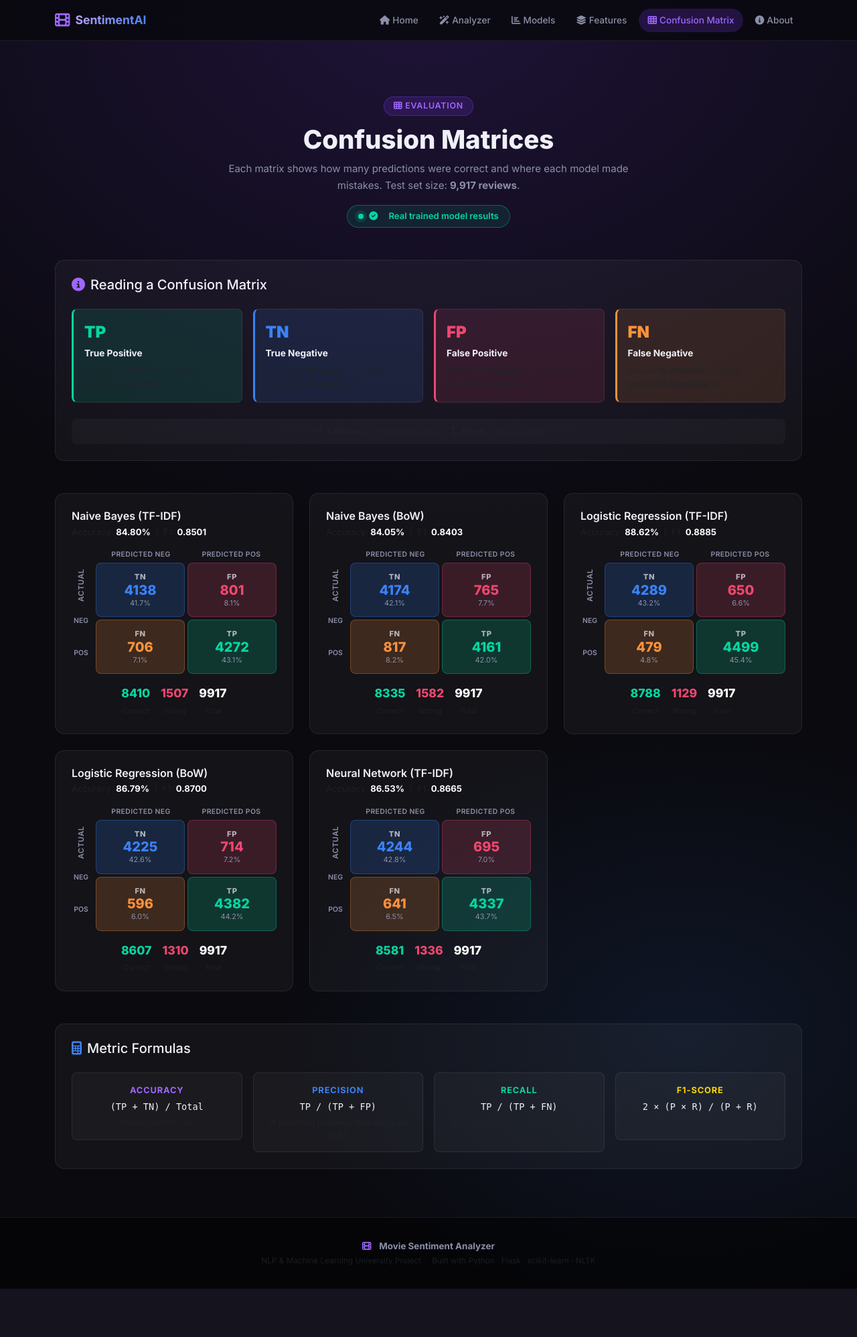
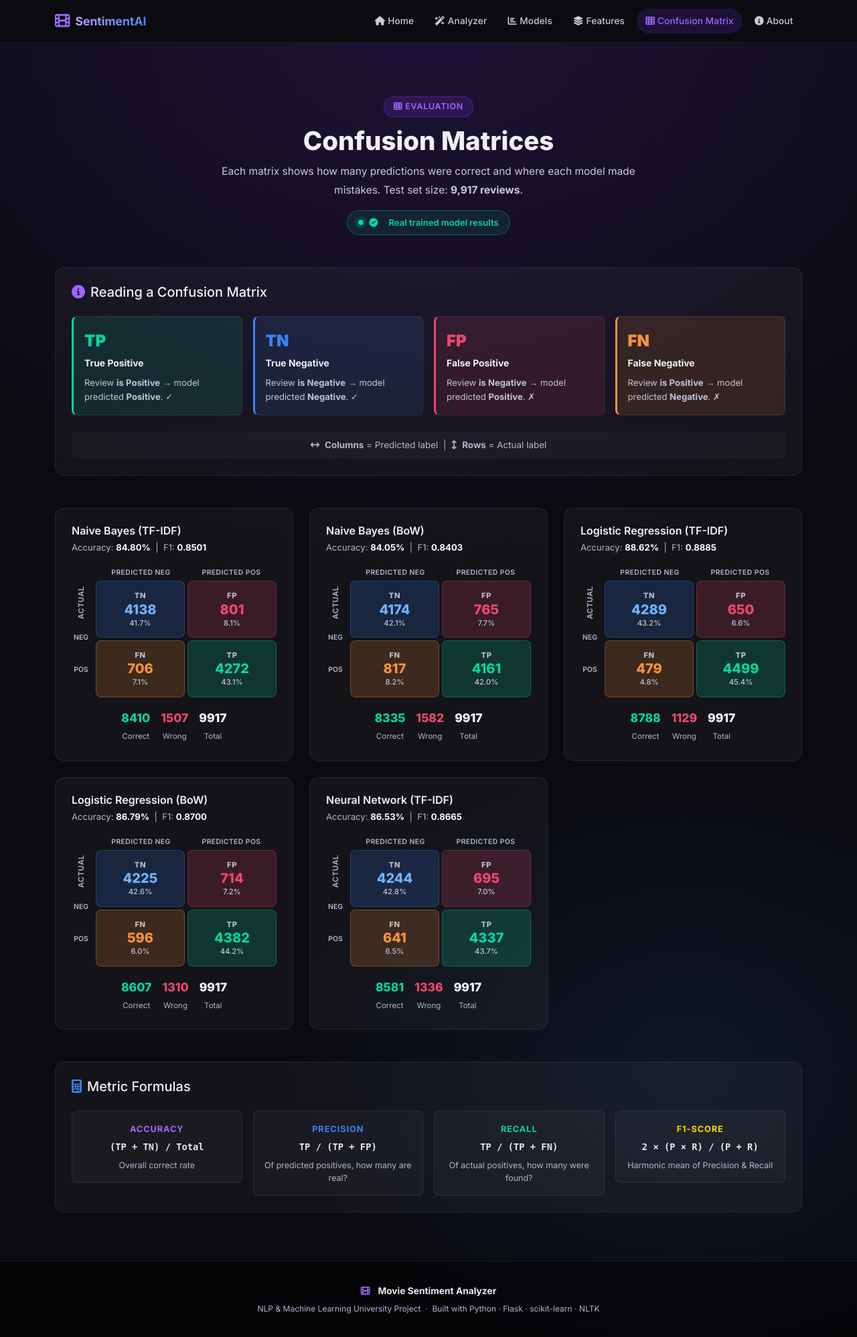
Before and after one commit to alquraifah/movie-sentiment-analyzer, a Flask app: page /confusion-matrix in a window 1280 px wide. Shown: the whole page at 67% size. Before the commit the page ends 1924 px from the top, so only its background shows below. Run offline with Flask 3, Linux system fonts and the light colour scheme; parts of the project's set-up code (start-up, migrations or seed data) failed here and were passed over.

Commit message:
Improve text contrast and readability across all pages

```diff
--- a/static/css/style.css
+++ b/static/css/style.css
@@ -18,10 +18,15 @@
   --negative:      #ef476f;
   --orange:        #fb923c;
 
+  /* Base text: near-white for maximum readability */
   --text:          #f0f0f8;
-  --text-muted:    #8b8fa8;
+  /* Secondary text: was #8b8fa8 (too dark) — now #b8bcd4 */
+  --text-muted:    #b8bcd4;
+  /* Tertiary text for true hints / labels */
+  --text-faint:    #8b8fa8;
+
   --border:        rgba(255, 255, 255, 0.08);
-  --border-bright: rgba(255, 255, 255, 0.14);
+  --border-bright: rgba(255, 255, 255, 0.16);
 
   --transition:    0.25s ease;
   --radius:        14px;
@@ -41,11 +46,21 @@ body {
   color: var(--text);
   font-family: "Inter", system-ui, sans-serif;
   font-size: 15px;
+  line-height: 1.65;
   min-height: 100vh;
 }
 
+/* Override Bootstrap's .text-muted (#6c757d is far too dark on dark cards) */
+.text-muted { color: #b0b6cc !important; }
+
 a { color: var(--purple-light); text-decoration: none; }
 a:hover { color: #c4a3ff; }
+
+/* ── Global paragraph / description defaults ───────────────────────────────── */
+p {
+  color: #d1d5e8;
+  line-height: 1.75;
+}
 
 /* ── Typography helpers ────────────────────────────────────────────────────── */
 .gradient-text {
@@ -63,7 +78,7 @@ a:hover { color: #c4a3ff; }
 
 /* ── Navbar ────────────────────────────────────────────────────────────────── */
 .navbar {
-  background: rgba(10, 10, 15, 0.88) !important;
+  background: rgba(10, 10, 15, 0.92) !important;
   backdrop-filter: blur(18px);
   -webkit-backdrop-filter: blur(18px);
   border-bottom: 1px solid var(--border);
@@ -81,20 +96,18 @@ a:hover { color: #c4a3ff; }
   background-clip: text;
 }
 
+/* Navbar links — brighter default so they're clearly readable */
 .nav-link {
-  color: var(--text-muted) !important;
+  color: #c8ccd8 !important;
   font-size: .85rem;
   font-weight: 500;
   padding: .45rem .85rem !important;
   border-radius: 999px;
   transition: var(--transition);
+  letter-spacing: .01em;
 }
-.nav-link:hover,
-.nav-link.active {
-  color: #fff !important;
-  background: rgba(124,58,237,.22);
-}
-.nav-link.active { color: var(--purple-light) !important; }
+.nav-link:hover { color: #fff !important; background: rgba(124,58,237,.22); }
+.nav-link.active { color: var(--purple-light) !important; background: rgba(124,58,237,.18); }
 
 /* ── Main content offset for fixed navbar ──────────────────────────────────── */
 .main-content { padding-top: 72px; }
@@ -116,8 +129,21 @@ a:hover { color: #c4a3ff; }
   margin-bottom: .75rem;
   text-transform: uppercase;
 }
-.section-title { font-size: clamp(1.6rem, 4vw, 2.4rem); font-weight: 800; margin-bottom: .5rem; }
-.section-sub   { color: var(--text-muted); max-width: 620px; margin: 0 auto; line-height: 1.7; }
+.section-title {
+  font-size: clamp(1.6rem, 4vw, 2.4rem);
+  font-weight: 800;
+  color: #f0f0f8;
+  margin-bottom: .6rem;
+}
+/* Section subtitles — clearly readable secondary text */
+.section-sub {
+  color: #c8ccd8;
+  font-size: .97rem;
+  font-weight: 400;
+  max-width: 620px;
+  margin: 0 auto;
+  line-height: 1.8;
+}
 
 /* ── Hero ──────────────────────────────────────────────────────────────────── */
 .hero {
@@ -474,15 +521,24 @@ tr.best-row td { color: var(--gold) !important; }
 .shape-box.border-blue   { border-top: 3px solid var(--blue); }
 .shape-box.border-teal   { border-top: 3px solid var(--teal); }
 .shape-box.border-gold   { border-top: 3px solid var(--gold); }
-.shape-label { font-size: .75rem; font-weight: 700; text-transform: uppercase; letter-spacing: .08em; color: var(--text-muted); }
-.shape-sub   { font-size: .82rem; color: var(--text-muted); margin-bottom: .4rem; }
-.shape-val   { font-size: 1.3rem; font-weight: 800; font-family: monospace; color: var(--text); }
+/* Shape box labels — brighter */
+.shape-label { font-size: .76rem; font-weight: 700; text-transform: uppercase; letter-spacing: .08em; color: #b0b6cc; }
+.shape-sub   { font-size: .84rem; color: #b8bcd0; font-weight: 400; margin-bottom: .4rem; }
+.shape-val   { font-size: 1.3rem; font-weight: 800; font-family: monospace; color: #f0f0f8; }
+.shape-desc  { color: #b0b6cc !important; }
+
+/* Feature page paragraph text */
+.glass-card p {
+  color: #c8ccd8;
+  line-height: 1.8;
+}
 
 .pros-cons { display: flex; gap: 1.5rem; }
 .pros, .cons { flex: 1; }
-.pc-title { font-size: .8rem; font-weight: 700; display: block; margin-bottom: .3rem; }
-.pros ul, .cons ul { padding-left: 1rem; color: var(--text-muted); }
-.pros li, .cons li { margin-bottom: .2rem; }
+.pc-title  { font-size: .8rem; font-weight: 700; display: block; margin-bottom: .4rem; }
+/* Pros/cons list text — brighter */
+.pros ul, .cons ul { padding-left: 1.1rem; color: #c0c4d8; }
+.pros li, .cons li { margin-bottom: .3rem; font-size: .88rem; line-height: 1.65; }
 
 .formula-box {
   background: rgba(124,58,237,.1);
@@ -532,15 +591,24 @@ tr.best-row td { color: var(--gold) !important; }
 .bg-fp .lc-abbr { color: var(--negative); }
 .bg-fn .lc-abbr { color: var(--orange); }
 
-.lc-name { font-size: .85rem; font-weight: 700; margin-bottom: .4rem; }
-.axis-note { padding: .6rem 1rem; background: rgba(255,255,255,.03); border-radius: var(--radius-sm); }
+.lc-name { font-size: .87rem; font-weight: 700; color: #f0f0f8; margin-bottom: .4rem; }
+/* Legend description text — bright on dark tinted cells */
+.lc-desc { color: #c0c4d8 !important; font-size: .82rem; line-height: 1.6; }
+
+.axis-note {
+  padding: .6rem 1rem;
+  background: rgba(255,255,255,.03);
+  border-radius: var(--radius-sm);
+  color: #c0c4d8;
+  font-size: .84rem;
+}
 
 /* Matrix layout */
 .cm-wrapper  { display: flex; gap: .5rem; align-items: flex-start; }
 .cm-axis-y   {
   display: flex; flex-direction: column;
   align-items: center; gap: .4rem;
-  font-size: .7rem; color: var(--text-muted); font-weight: 600;
+  font-size: .7rem; color: #b0b6cc; font-weight: 600;
   padding-top: 1.8rem;
   min-width: 28px;
 }
@@ -551,16 +619,12 @@ tr.best-row td { color: var(--gold) !important; }
 .cm-content { flex: 1; }
 .cm-axis-x  {
   display: grid; grid-template-columns: 0 1fr 1fr;
-  font-size: .65rem; color: var(--text-muted);
+  font-size: .65rem; color: #b0b6cc;
   font-weight: 600; text-align: center;
   margin-bottom: 4px;
   text-transform: uppercase; letter-spacing: .04em;
 }
-.cm-grid {
-  display: grid;
-  grid-template-columns: 1fr 1fr;
-  gap: 4px;
-}
+.cm-grid { display: grid; grid-template-columns: 1fr 1fr; gap: 4px; }
 .cm-cell-wrap {
   border-radius: var(--radius-sm);
   padding: 12px 8px;
@@ -573,11 +637,12 @@ tr.best-row td { color: var(--gold) !important; }
 .bg-fp-cell { background: rgba(239,71,111,.18); border: 1px solid rgba(239,71,111,.3); }
 .bg-fn-cell { background: rgba(251,146,60,.18); border: 1px solid rgba(251,146,60,.3); }
 
-.cm-abbr  { font-size: .7rem; font-weight: 800; text-transform: uppercase; letter-spacing: .05em; opacity: .7; }
+.cm-abbr  { font-size: .7rem; font-weight: 800; text-transform: uppercase; letter-spacing: .05em; opacity: .8; color: #e0e4f0; }
 .cm-count { font-size: 1.25rem; font-weight: 800; line-height: 1.1; }
-.cm-pct   { font-size: .68rem; color: var(--text-muted); }
+/* Percentage text — bright enough to read on tinted cells */
+.cm-pct   { font-size: .7rem; color: #c0c4d8; font-weight: 500; }
 
-.bg-tn-cell .cm-count { color: var(--blue); }
+.bg-tn-cell .cm-count { color: #6fb3ff; }
 .bg-tp-cell .cm-count { color: var(--teal); }
 .bg-fp-cell .cm-count { color: var(--negative); }
 .bg-fn-cell .cm-count { color: var(--orange); }
@@ -585,7 +650,7 @@ tr.best-row td { color: var(--gold) !important; }
 .cm-stats { display: flex; gap: 1rem; justify-content: center; }
 .cm-stat  { text-align: center; }
 .cm-stat > span:first-child { display: block; font-size: 1.1rem; font-weight: 800; }
-.cm-stat > span:last-child  { font-size: .7rem; }
+.cm-stat > span:last-child  { font-size: .72rem; color: #b0b6cc; }
 
 .formula-ref {
   background: rgba(255,255,255,.03);
@@ -595,8 +660,9 @@ tr.best-row td { color: var(--gold) !important; }
   text-align: center;
 }
 .fr-name { font-size: .8rem; font-weight: 700; text-transform: uppercase; letter-spacing: .07em; margin-bottom: .3rem; }
-.fr-eq   { font-family: monospace; font-size: .85rem; color: var(--text); margin-bottom: .3rem; }
-.fr-desc { font-size: .75rem; }
+.fr-eq   { font-family: monospace; font-size: .86rem; color: #e8eaf0; margin-bottom: .35rem; font-weight: 600; }
+/* Formula reference description */
+.fr-desc { font-size: .78rem; color: #b8bcd0; line-height: 1.55; }
 
 /* ── About page ────────────────────────────────────────────────────────────── */
 .timeline { display: flex; flex-direction: column; gap: 0; }
@@ -626,28 +692,34 @@ tr.best-row td { color: var(--gold) !important; }
 .bg-teal   { background: linear-gradient(135deg, var(--teal), #0d9488); }
 .bg-gold   { background: linear-gradient(135deg, var(--gold), #d97706); }
 
-.tl-body h6  { font-size: .92rem; font-weight: 700; margin-bottom: .3rem; }
-.tl-body p, .tl-body ol { color: var(--text-muted); font-size: .85rem; line-height: 1.6; }
+.tl-body h6  { font-size: .94rem; font-weight: 700; color: #f0f0f8; margin-bottom: .35rem; }
+/* Timeline body text — significantly brighter than before */
+.tl-body p, .tl-body ol { color: #c8ccd8; font-size: .88rem; line-height: 1.75; }
 .tl-body ol  { padding-left: 1.2rem; }
-.tl-body li  { margin-bottom: .25rem; }
+.tl-body li  { margin-bottom: .3rem; }
 
-.why-item .why-title { font-size: .87rem; font-weight: 700; margin-bottom: .4rem; }
+.why-item .why-title { font-size: .88rem; font-weight: 700; margin-bottom: .4rem; }
+/* Why-item body text */
+.why-item p { color: #c8ccd8 !important; font-size: .88rem; line-height: 1.75; }
 
 .result-summary-box { padding: 1.2rem; }
 .rs-val   { font-size: 1.6rem; font-weight: 900; line-height: 1; margin-bottom: .2rem; }
-.rs-label { font-size: .85rem; font-weight: 600; }
-.rs-sub   { font-size: .75rem; }
+.rs-label { font-size: .87rem; font-weight: 600; color: #e0e4f0; }
+.rs-sub   { font-size: .78rem; color: #b0b6cc; }
 
 /* ── Footer ────────────────────────────────────────────────────────────────── */
 .site-footer {
   background: rgba(0,0,0,.5);
   border-top: 1px solid var(--border);
   padding: 2rem 0;
-  color: var(--text-muted);
-  font-size: .84rem;
+  font-size: .86rem;
 }
+/* Footer text — visible against near-black background */
+.site-footer p     { color: #c0c4d8 !important; margin: 0; }
+.site-footer strong { color: #e8eaf0; }
+.site-footer .text-muted { color: #b0b6cc !important; }
 
-/* ── Model status badge (Analyzer + Comparison headers) ───────────────────── */
+/* ── Model status badge ────────────────────────────────────────────────────── */
 .model-status-badge {
   display: inline-flex;
   align-items: center;
```
Also changed, not shown: other parts of static/css/style.css (+92 -79 lines).
